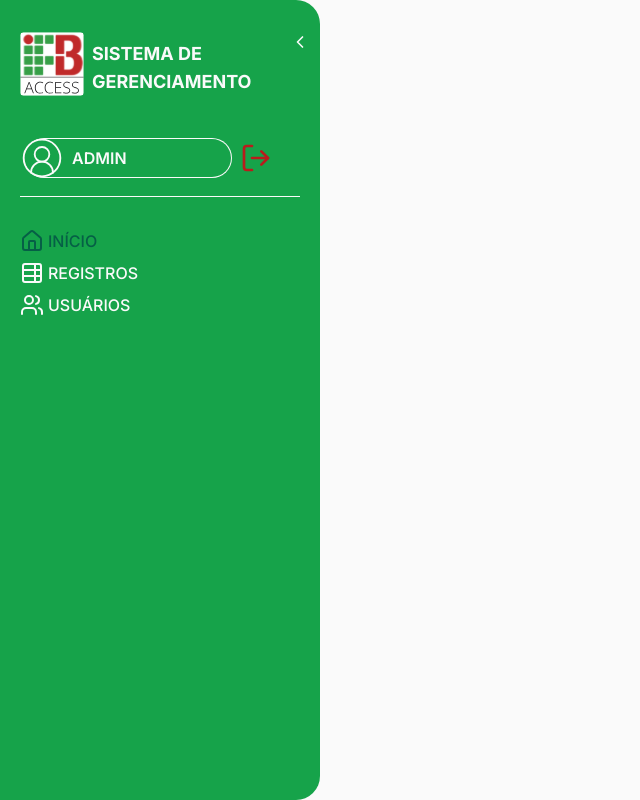
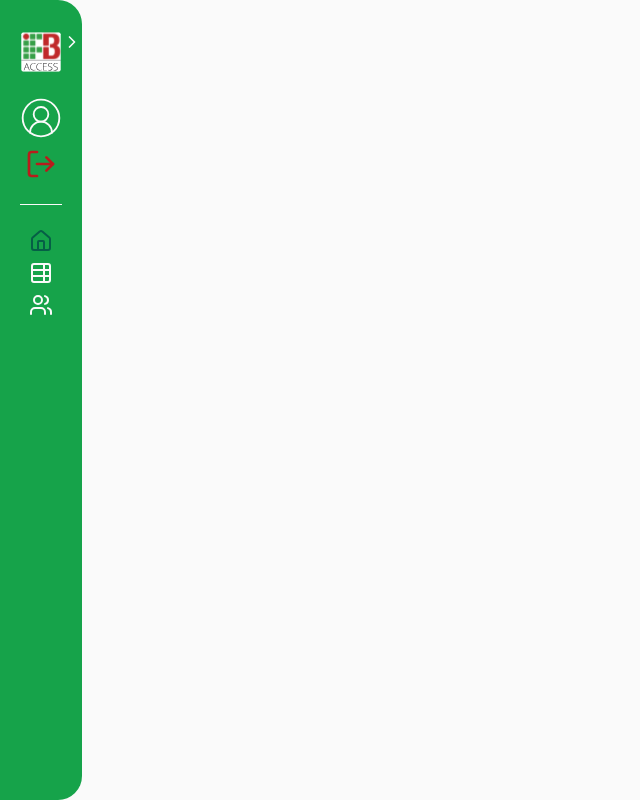
Before and after one commit to Dudobs/sgca-ifb, a React (Vite) app: page /home in a window 1280 px wide. Shown: the whole page, without its empty margins (0-640 px from the left). Built offline with nearby package versions, Linux system fonts and the light colour scheme.

Commit message:
Refatorando componente da navbar e adicionando os arquivos de todas as páginas

```diff
--- a/src/app.tsx
+++ b/src/app.tsx
@@ -2,6 +2,9 @@ import { BrowserRouter, Route, Routes } from 'react-router-dom'
 
 import { Login } from './pages/login'
 import { Home } from './pages/home'
+import { Registros } from './pages/registros'
+import { Usuarios } from './pages/usuarios'
+import { Admin } from './pages/admin'
 
 export function App() {
   return (
@@ -9,6 +12,9 @@ export function App() {
       <Routes>
         <Route path="/" Component={Login} />
         <Route path="/home" Component={Home} />
+        <Route path="/registros" Component={Registros} />
+        <Route path="/usuarios" Component={Usuarios} />
+        <Route path="/admin" Component={Admin} />
       </Routes>
     </BrowserRouter>
   )
--- a/src/components/navbar/closed-navbar.tsx
+++ /dev/null
@@ -1,48 +0,0 @@
-import LogoIFBAccess from '../../assets/images/Logo-ifb-access.svg'
-import {
-  CircleUserRound,
-  House,
-  LogOut,
-  TableProperties,
-  Users,
-} from 'lucide-react'
-
-export function ClosedNavbar() {
-  return (
-    <div className="flex flex-col items-center gap-6">
-      <img className="size-10" src={LogoIFBAccess} alt="Logo do IFB Access" />
-
-      <div className="flex flex-col items-center gap-2">
-        <a href="/admins" className="hover:text-emerald-100">
-          <CircleUserRound className="size-11" strokeWidth={1} />
-        </a>
-        <a href="/">
-          <LogOut className="text-red-700 size-8 hover:text-red-600" />
-        </a>
-      </div>
-
-      <div className="border-t border-zinc-50 w-full" />
-
-      <div className="flex flex-col gap-2 font-medium">
-        <a
-          href="/home"
-          className="flex items-center gap-1 text-emerald-800 hover:text-emerald-100"
-        >
-          <House />
-        </a>
-        <a
-          href="/registros"
-          className="flex items-end gap-1 hover:text-emerald-100"
-        >
-          <TableProperties />
-        </a>
-        <a
-          href="/usuarios"
-          className="flex items-end gap-1 hover:text-emerald-100"
-        >
-          <Users />
-        </a>
-      </div>
-    </div>
-  )
-}
--- /dev/null
+++ b/src/components/navbar/navbar-links.tsx
@@ -0,0 +1,35 @@
+import { House, TableProperties, Users } from 'lucide-react'
+import { useLocation } from 'react-router-dom'
+
+interface LinkProps {
+  navbarIsOpen: boolean
+}
+
+const links = [
+  { href: '/home', label: 'Início', icon: <House /> },
+  { href: '/registros', label: 'Registros', icon: <TableProperties /> },
+  { href: '/usuarios', label: 'Usuários', icon: <Users /> },
+]
+
+export function NavbarLinks({ navbarIsOpen }: LinkProps) {
+  const location = useLocation()
+
+  return (
+    <div className="flex flex-col gap-2 font-medium">
+      {links.map(link => (
+        <a
+          key={link.href}
+          href={link.href}
+          className={
+            location.pathname === link.href
+              ? 'flex items-center gap-1 text-emerald-800'
+              : 'flex items-center gap-1 hover:text-emerald-200'
+          }
+        >
+          {link.icon}
+          {navbarIsOpen && <p className="leading-none">{link.label}</p>}
+        </a>
+      ))}
+    </div>
+  )
+}
--- a/src/components/navbar/navbar.tsx
+++ b/src/components/navbar/navbar.tsx
@@ -1,38 +1,103 @@
-import { useState } from 'react'
-import { ChevronLeft } from 'lucide-react'
+import { useEffect, useState } from 'react'
+import { ChevronLeft, CircleUserRound, LogOut } from 'lucide-react'
 
-import { OpenedNavbar } from './opened-navbar'
-import { ClosedNavbar } from './closed-navbar'
+import LogoIFBAccess from '../../assets/images/Logo-ifb-access.svg'
+import { NavbarLinks } from './navbar-links'
+import { useLocation } from 'react-router-dom'
 
 export function Navbar() {
-  const [toggleNavbar, setToggleNavbar] = useState(true)
+  const [toggleNavbar, setToggleNavbar] = useState(() => {
+    const savedState = localStorage.getItem('navbarOpen')
+    return savedState === 'true'
+  })
+
+  useEffect(() => {
+    localStorage.setItem('navbarOpen', toggleNavbar.toString())
+  }, [toggleNavbar])
 
   function handleToggleNavbar() {
-    toggleNavbar ? setToggleNavbar(false) : setToggleNavbar(true)
-    console.log(toggleNavbar)
+    setToggleNavbar(prev => !prev)
   }
 
-  return (
-    <div
-      className={
-        toggleNavbar
-          ? 'h-screen w-80 fixed top-0 left-0 py-8 px-5 rounded-r-3xl bg-green-600 text-zinc-50 uppercase'
-          : 'h-screen w-[5.125rem] fixed top-0 left-0 py-8 px-5 rounded-r-3xl bg-green-600 text-zinc-50 uppercase'
-      }
-    >
+  const location = useLocation()
+
+  return toggleNavbar ? (
+    <div className="h-screen w-80 fixed top-0 left-0 py-8 px-5 rounded-r-3xl bg-green-600 text-zinc-50 uppercase">
       <button
-        className={
-          toggleNavbar
-            ? 'absolute top-8 right-2.5 z-10 hover:bg-green-700'
-            : 'absolute top-8 right-0 z-10 rotate-180 hover:bg-green-700'
-        }
+        className="absolute top-8 right-2.5 z-10 hover:bg-green-700"
         type="button"
         onClick={handleToggleNavbar}
       >
         <ChevronLeft className="size-5" />
       </button>
 
-      {toggleNavbar ? <OpenedNavbar /> : <ClosedNavbar />}
+      <div className="mb-10 flex items-end gap-2">
+        <img className="size-16" src={LogoIFBAccess} alt="Logo do IFB Access" />
+        <span className="font-bold text-lg uppercase">
+          Sistema de Gerenciamento
+        </span>
+      </div>
+
+      <div className="mb-4 flex items-center gap-2">
+        <a
+          href="/admin"
+          className={
+            location.pathname === '/admin'
+              ? 'flex items-center text-emerald-800 '
+              : 'flex items-center  hover:text-emerald-200'
+          }
+        >
+          <CircleUserRound className="size-11 mr-[-40px]" strokeWidth={1} />
+          <div
+            className={
+              location.pathname === '/admin'
+                ? 'w-52 h-10 border-y border-r border-emerald-800 rounded-full flex items-center'
+                : 'w-52 h-10 border-y border-r border-zinc-50 rounded-full flex items-center hover:border-emerald-200'
+            }
+          >
+            <p className="ml-12 font-semibold">Admin</p>
+          </div>
+        </a>
+        <a href="/">
+          <LogOut className="text-red-700 size-8 hover:text-red-600" />
+        </a>
+      </div>
+
+      <div className="mb-8 border-t border-zinc-50 w-full" />
+
+      <NavbarLinks navbarIsOpen />
+    </div>
+  ) : (
+    <div className="h-screen w-[5.125rem] fixed top-0 left-0 py-8 px-5 rounded-r-3xl bg-green-600 text-zinc-50 uppercase flex flex-col items-center gap-6">
+      <button
+        className="absolute top-8 right-0 z-10 rotate-180 hover:bg-green-700"
+        type="button"
+        onClick={handleToggleNavbar}
+      >
+        <ChevronLeft className="size-5" />
+      </button>
+
+      <img className="size-10" src={LogoIFBAccess} alt="Logo do IFB Access" />
+
+      <div className="flex flex-col items-center gap-2">
+        <a
+          href="/admin"
+          className={
+            location.pathname === '/admin'
+              ? 'flex items-center text-emerald-800  hover:text-emerald-100'
+              : 'flex items-center  hover:text-emerald-100'
+          }
+        >
+          <CircleUserRound className="size-11" strokeWidth={1} />
+        </a>
+        <a href="/">
+          <LogOut className="text-red-700 size-8 hover:text-red-600" />
+        </a>
+      </div>
+
+      <div className="border-t border-zinc-50 w-full" />
+
+      <NavbarLinks navbarIsOpen={false} />
     </div>
   )
 }
--- a/src/components/navbar/opened-navbar.tsx
+++ /dev/null
@@ -1,59 +0,0 @@
-import LogoIFBAccess from '../../assets/images/Logo-ifb-access.svg'
-import {
-  CircleUserRound,
-  House,
-  LogOut,
-  TableProperties,
-  Users,
-} from 'lucide-react'
-
-export function OpenedNavbar() {
-  return (
-    <div>
-      <div className="mb-10 flex items-end gap-2">
-        <img className="size-16" src={LogoIFBAccess} alt="" />
-        <span className="font-bold text-lg uppercase">
-          Sistema de Gerenciamento
-        </span>
-      </div>
-
-      <div className="mb-4 flex items-center gap-2">
-        <a href="/admins" className="flex items-center  hover:text-emerald-100">
-          <CircleUserRound className="size-11 mr-[-40px]" strokeWidth={1} />
-          <div className="w-52 h-10 border-y border-r border-zinc-50 rounded-full flex items-center hover:border-emerald-100">
-            <p className="ml-12 font-semibold">Admin</p>
-          </div>
-        </a>
-        <a href="/">
-          <LogOut className="text-red-700 size-8 hover:text-red-600" />
-        </a>
-      </div>
-
-      <div className="mb-8 border-t border-zinc-50 w-full" />
-
-      <div className="flex flex-col gap-2 font-medium">
-        <a
-          href="/home"
-          className="flex items-center gap-1 text-emerald-800 hover:text-emerald-100"
-        >
-          <House />
-          <p>Início</p>
-        </a>
-        <a
-          href="/registros"
-          className="flex items-end gap-1 hover:text-emerald-100"
-        >
-          <TableProperties />
-          <p>Registros</p>
-        </a>
-        <a
-          href="/usuarios"
-          className="flex items-end gap-1 hover:text-emerald-100"
-        >
-          <Users />
-          <p>Usuários</p>
-        </a>
-      </div>
-    </div>
-  )
-}
--- /dev/null
+++ b/src/pages/admin.tsx
@@ -0,0 +1,9 @@
+import { Navbar } from '../components/navbar/navbar'
+
+export function Admin() {
+  return (
+    <div>
+      <Navbar />
+    </div>
+  )
+}
--- /dev/null
+++ b/src/pages/registros.tsx
@@ -0,0 +1,9 @@
+import { Navbar } from '../components/navbar/navbar'
+
+export function Registros() {
+  return (
+    <div>
+      <Navbar />
+    </div>
+  )
+}
--- /dev/null
+++ b/src/pages/usuarios.tsx
@@ -0,0 +1,9 @@
+import { Navbar } from '../components/navbar/navbar'
+
+export function Usuarios() {
+  return (
+    <div>
+      <Navbar />
+    </div>
+  )
+}
```
